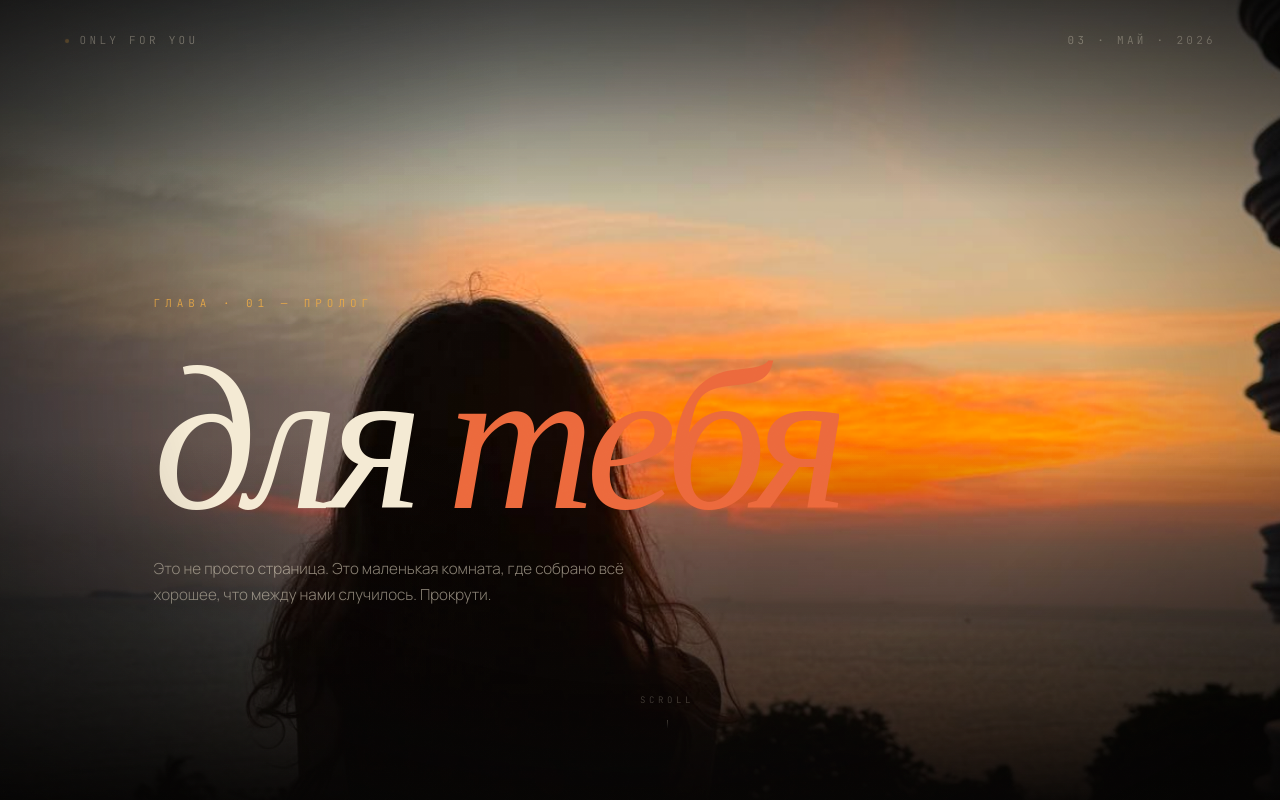
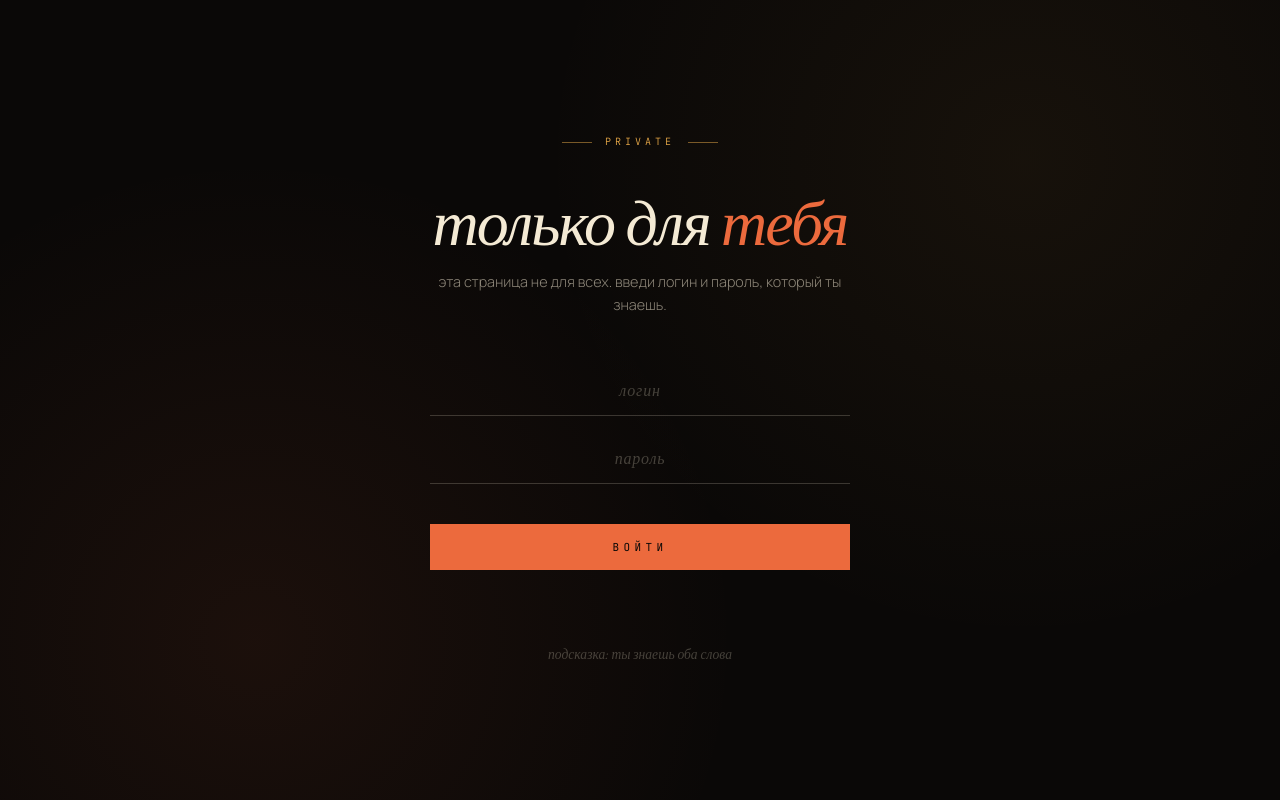
Before and after one commit to kotenochek-dev/forYou, a plain HTML site: page index.html in a window 1280 px wide. Shown: the top 800 px of the page. Drawn offline with Linux system fonts and the light colour scheme.

Commit message:
Update index.html

```diff
--- a/index.html
+++ b/index.html
@@ -65,9 +65,23 @@
   }
 
   /* =========================================================
-     LOADER
+     LOCKED STATE (body class while gate is up)
      ========================================================= */
-  #loader {
+  body.locked {
+    overflow: hidden;
+    height: 100vh;
+  }
+
+  body.locked .hero,
+  body.locked section,
+  body.locked footer {
+    visibility: hidden;
+  }
+
+  /* =========================================================
+     GATE — login screen
+     ========================================================= */
+  #gate {
     position: fixed;
     inset: 0;
     background: var(--bg);
@@ -75,33 +89,169 @@
     display: flex;
     align-items: center;
     justify-content: center;
-    transition: opacity 0.8s ease, visibility 0.8s ease;
+    padding: 6vw;
+    transition: opacity 1s ease, visibility 1s ease;
   }
 
-  #loader.gone {
+  #gate.gone {
     opacity: 0;
     visibility: hidden;
+    pointer-events: none;
   }
 
-  .loader-mark {
+  /* atmospheric background for gate */
+  #gate::before {
+    content: '';
+    position: absolute;
+    inset: 0;
+    background:
+      radial-gradient(circle at 20% 80%, rgba(236, 106, 61, 0.08) 0%, transparent 40%),
+      radial-gradient(circle at 80% 20%, rgba(232, 169, 72, 0.06) 0%, transparent 40%);
+    pointer-events: none;
+  }
+
+  .gate__inner {
+    position: relative;
+    z-index: 2;
+    max-width: 420px;
+    width: 100%;
+    text-align: center;
+  }
+
+  .gate__brand {
+    font-family: 'JetBrains Mono', monospace;
+    font-size: 10px;
+    letter-spacing: 0.4em;
+    text-transform: uppercase;
+    color: var(--gold);
+    margin-bottom: 2.5rem;
+    display: flex;
+    align-items: center;
+    justify-content: center;
+    gap: 0.8rem;
+  }
+
+  .gate__brand::before,
+  .gate__brand::after {
+    content: '';
+    width: 30px;
+    height: 1px;
+    background: var(--gold);
+    opacity: 0.5;
+  }
+
+  .gate__title {
     font-family: 'Fraunces', serif;
     font-style: italic;
     font-weight: 300;
-    font-size: 3rem;
+    font-size: clamp(2.5rem, 7vw, 4rem);
+    line-height: 1;
+    letter-spacing: -0.03em;
     color: var(--paper);
-    overflow: hidden;
-    height: 1.2em;
-    position: relative;
+    margin-bottom: 1rem;
   }
 
-  .loader-mark span {
-    display: inline-block;
-    animation: loaderBlink 0.6s ease infinite alternate;
+  .gate__title em {
+    color: var(--sunset);
+    font-style: italic;
   }
 
-  @keyframes loaderBlink {
-    from { opacity: 0.3; }
-    to { opacity: 1; }
+  .gate__sub {
+    font-size: 0.9rem;
+    color: var(--paper-dim);
+    margin-bottom: 3rem;
+    line-height: 1.6;
+  }
+
+  .gate__form {
+    display: flex;
+    flex-direction: column;
+    gap: 1rem;
+    margin-bottom: 1.5rem;
+  }
+
+  .gate__input {
+    width: 100%;
+    background: transparent;
+    border: none;
+    border-bottom: 1px solid rgba(244, 234, 212, 0.2);
+    padding: 0.9rem 0.2rem;
+    color: var(--paper);
+    font-family: 'Manrope', sans-serif;
+    font-size: 1rem;
+    text-align: center;
+    letter-spacing: 0.05em;
+    transition: border-color 0.4s ease;
+    outline: none;
+  }
+
+  .gate__input::placeholder {
+    color: var(--paper-faint);
+    font-style: italic;
+    font-family: 'Fraunces', serif;
+  }
+
+  .gate__input:focus {
+    border-bottom-color: var(--gold);
+  }
+
+  .gate__btn {
+    margin-top: 1.5rem;
+    background: var(--sunset);
+    border: none;
+    color: var(--bg);
+    font-family: 'JetBrains Mono', monospace;
+    font-size: 11px;
+    letter-spacing: 0.4em;
+    text-transform: uppercase;
+    padding: 1rem 2rem;
+    cursor: pointer;
+    transition: all 0.4s ease;
+    font-weight: 500;
+  }
+
+  .gate__btn:hover {
+    background: var(--gold);
+    transform: translateY(-2px);
+    box-shadow: 0 10px 30px rgba(236, 106, 61, 0.3);
+  }
+
+  .gate__btn:active {
+    transform: translateY(0);
+  }
+
+  .gate__hint {
+    margin-top: 2.5rem;
+    font-family: 'Fraunces', serif;
+    font-style: italic;
+    font-size: 0.85rem;
+    color: var(--paper-faint);
+  }
+
+  .gate__error {
+    margin-top: 1rem;
+    font-family: 'JetBrains Mono', monospace;
+    font-size: 10px;
+    letter-spacing: 0.2em;
+    text-transform: uppercase;
+    color: var(--rose);
+    height: 1em;
+    opacity: 0;
+    transition: opacity 0.3s ease;
+  }
+
+  .gate__error.show { opacity: 1; }
+
+  .gate__form.shake {
+    animation: shake 0.5s ease;
+  }
+
+  @keyframes shake {
+    0%, 100% { transform: translateX(0); }
+    20% { transform: translateX(-10px); }
+    40% { transform: translateX(10px); }
+    60% { transform: translateX(-6px); }
+    80% { transform: translateX(6px); }
   }
 
   /* =========================================================
@@ -818,9 +968,24 @@
 <body>
 
 <!-- ====================================================
-     LOADER
+     GATE (login screen)
      ==================================================== -->
-<div id="loader"><div class="loader-mark"><span>·  ·  ·</span></div></div>
+<div id="gate">
+  <div class="gate__inner">
+    <div class="gate__brand">private</div>
+    <h1 class="gate__title">только для <em>тебя</em></h1>
+    <p class="gate__sub">эта страница не для всех. введи логин и пароль, который ты знаешь.</p>
+
+    <form class="gate__form" id="gateForm" autocomplete="off">
+      <input type="text" class="gate__input" id="gateUser" placeholder="логин" autocomplete="off" spellcheck="false">
+      <input type="password" class="gate__input" id="gatePass" placeholder="пароль" autocomplete="off">
+      <button type="submit" class="gate__btn">войти</button>
+    </form>
+
+    <div class="gate__error" id="gateError">не та дверь</div>
+    <div class="gate__hint">подсказка: ты знаешь оба слова</div>
+  </div>
+</div>
 
 <!-- secret hover zone -->
 <div class="secret-zone" title=""></div>
@@ -995,12 +1160,51 @@
      SCRIPTS
      ==================================================== -->
 <script>
-  /* ----- LOADER ----- */
-  window.addEventListener('load', () => {
-    setTimeout(() => {
-      document.getElementById('loader').classList.add('gone');
-    }, 1400);
+  /* =========================================================
+     GATE AUTHENTICATION
+     credentials are obfuscated with base64 — this only stops
+     casual visitors. determined users can bypass via DevTools.
+     for stronger protection, make the GitHub repo private.
+     ========================================================= */
+  // base64 of "kotenochek:barabaka35"
+  const AUTH_HASH = 'a290ZW5vY2hlazpiYXJhYmFrYTM1';
+
+  // lock body until authed
+  document.body.classList.add('locked');
+
+  // check if already authed in this session
+  if (sessionStorage.getItem('gate_open') === 'yes') {
+    openGate();
+  }
+
+  document.getElementById('gateForm').addEventListener('submit', (e) => {
+    e.preventDefault();
+    const u = document.getElementById('gateUser').value.trim().toLowerCase();
+    const p = document.getElementById('gatePass').value.trim();
+    const err = document.getElementById('gateError');
+    const form = document.getElementById('gateForm');
+
+    const attempt = btoa(u + ':' + p);
+
+    if (attempt === AUTH_HASH) {
+      err.classList.remove('show');
+      sessionStorage.setItem('gate_open', 'yes');
+      openGate();
+    } else {
+      err.classList.add('show');
+      form.classList.remove('shake');
+      void form.offsetWidth;
+      form.classList.add('shake');
+      setTimeout(() => err.classList.remove('show'), 2500);
+    }
   });
+
+  function openGate() {
+    document.body.classList.remove('locked');
+    const gate = document.getElementById('gate');
+    gate.classList.add('gone');
+    setTimeout(() => { gate.style.display = 'none'; }, 1100);
+  }
 
   /* ----- DATE ----- */
   const months = ['янв','фев','мар','апр','май','июн','июл','авг','сен','окт','ноя','дек'];
```
